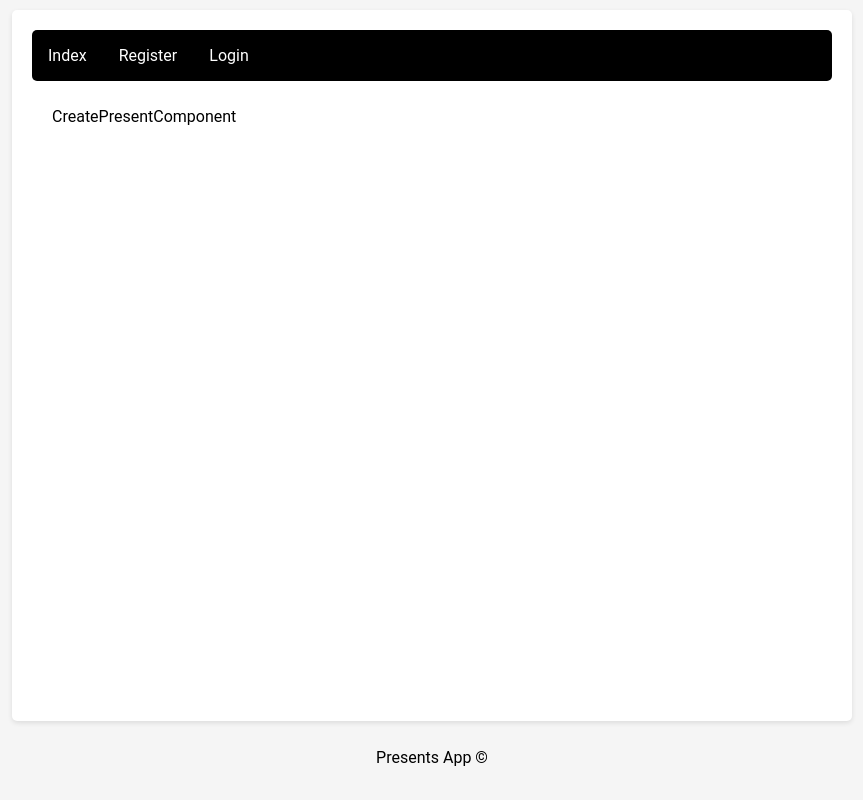
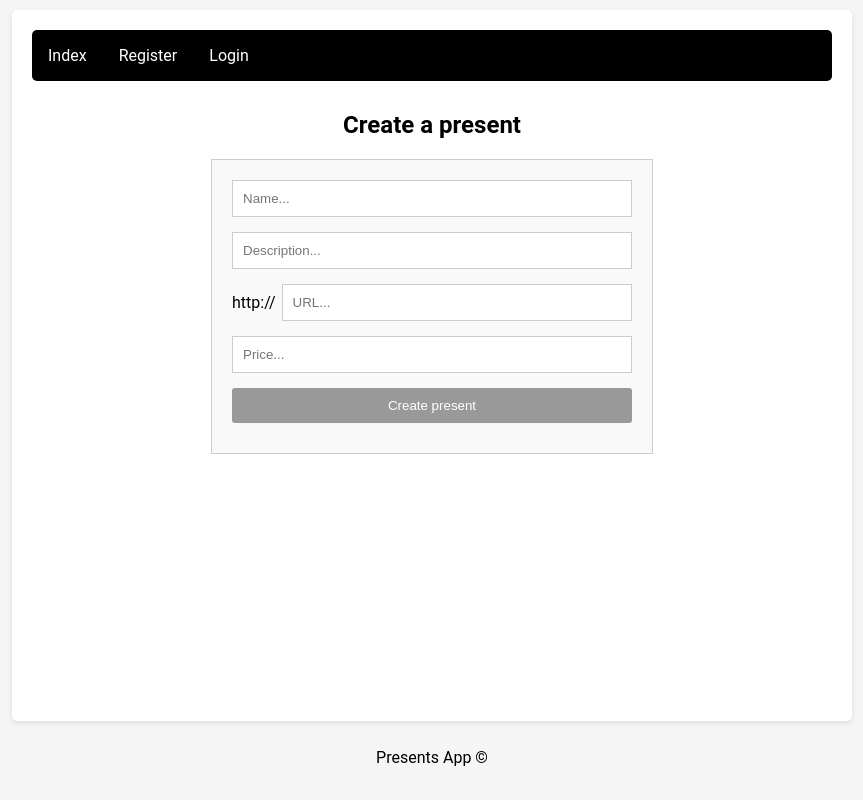
Before and after one commit to ocean0s/giftlisting-frontend-html-css, a React (Create React App) app: page /presents/create in a window 1280 px wide. Shown: the whole page, without its empty margins (208-1071 px from the left). Built offline with nearby package versions, Linux system fonts and the light colour scheme.

Commit message:
Add create present component

```diff
--- a/src/App.css
+++ b/src/App.css
@@ -118,3 +118,11 @@ button:disabled {
   background-color: #999;
   cursor: not-allowed;
 }
+
+.http-input {
+  padding-right: 6px;
+}
+
+.align-center {
+  align-items: center;
+}
--- a/src/Components/CreatePresentComponent.js
+++ b/src/Components/CreatePresentComponent.js
@@ -1,8 +1,103 @@
+import { useEffect, useState } from "react"
+import { useNavigate } from "react-router-dom"
+import { backendURL } from "../Globals"
 
+let CreatePresentComponent = (props) => {
 
-let CreatePresentComponent = () => {
+    let { createNotification } = props
+
+    let [url, setUrl] = useState()
+    let [name, setName] = useState()
+    let [description, setDescription] = useState()
+    let [price, setPrice] = useState()
+
+    let navigate = useNavigate()
+    let [disabled, setDisabled] = useState(true)
+    let [error, setError] = useState({})
+
+    useEffect(() => {
+        setDisabled(true)
+    }, [])
+
+    useEffect( () => {
+        checkErrors()
+    }, [name, url, description, price])
+
+    let checkErrors = () => {
+        let newError = {}
+        if (url != undefined && url == "")
+            newError.url = "URL cannot be empty"
+        if (description != undefined && description == "")
+            newError.description = "Description cannot be empty"
+        if (name != undefined && name == "")
+            newError.name = "Name cannot be empty"
+        if ((price != undefined && isNaN(price)) || (!isNaN(price) && parseFloat(price) <= 0))
+            newError.price = "Price has to be a positive number"
+        setError(newError)
+        if ((error.url != undefined || error.description != undefined || error.name != undefined || error.price != undefined)
+             || url == undefined || description == undefined || name == undefined || price == undefined)
+            setDisabled(true)
+        else
+            setDisabled(false)
+    }
+
+    let changeUrl = (e) => { setUrl(e.currentTarget.value) }
+    let changeName = (e) => { setName(e.currentTarget.value) }
+    let changeDescription = (e) => { setDescription(e.currentTarget.value) }
+    let changePrice = (e) => { setPrice(e.currentTarget.value) }
+
+    let clickCreate = async () => {
+        let response = await fetch(backendURL+"/presents?apiKey=" + localStorage.getItem("apiKey"), {
+            method: "POST",
+            headers: { "Content-Type": "application/json" },
+            body: JSON.stringify({
+                url: url,
+                name: name,
+                description: description,
+                price: parseFloat(price)
+            })
+        })
+
+        if (response.ok) {
+            createNotification("Present created successfully")
+            navigate("/presents")
+        } else {
+            let jsonData = await response.json()
+            if (Array.isArray(jsonData.error)){
+                let error = ""
+                jsonData.error.forEach(element => {
+                    {error += element.error + "\n"}
+                });
+                createNotification(error)
+            } else
+                createNotification(jsonData.error)
+        }
+    }
+
     return (
-        <p>CreatePresentComponent</p>
+         <div>
+         <h2>Create a present</h2>
+         <div className="center-box">
+             <div className="form-group">
+                 <input onChange={changeName} type="text" placeholder="Name..."></input>
+             </div>
+             {error.name !== undefined && <p className="error">{error.name}</p>}
+             <div className="form-group">
+                 <input onChange={changeDescription} type="text" placeholder="Description..."></input>
+             </div>
+             {error.description !== undefined && <p className="error">{error.description}</p>}
+             <div className="form-group align-center">
+                 <span className="http-input">http://</span>
+                 <input onChange={changeUrl} type="text" placeholder="URL..."></input>
+             </div>
+             {error.url !== undefined && <p className="error">{error.url}</p>}
+             <div className="form-group">
+                 <input onChange={changePrice} type="number" placeholder="Price..."></input>
+             </div>
+             {error.price !== undefined && <p className="error">{error.price}</p>}
+             <button disabled={disabled} onClick={clickCreate}>Create present</button>
+         </div>
+     </div>
     )
 }
 
```
